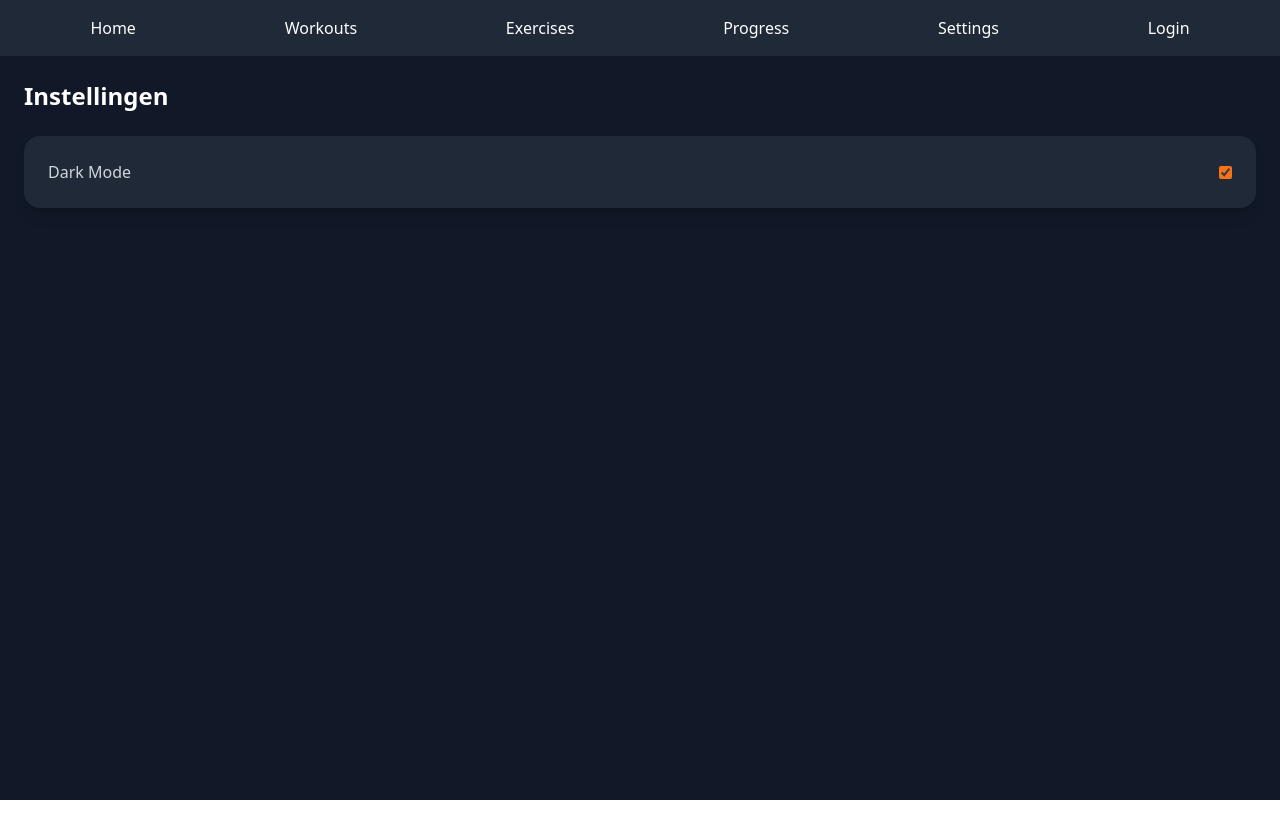
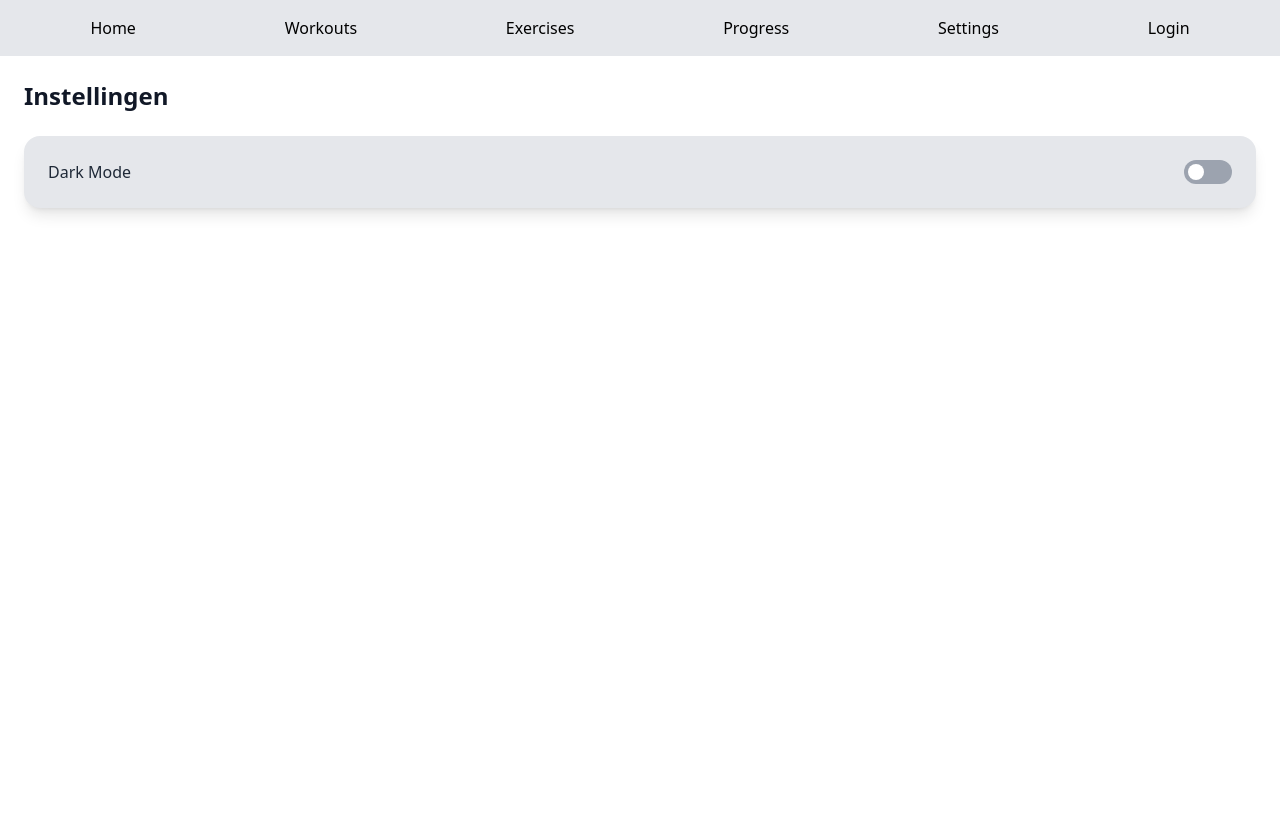
Before and after one commit to JaySchuurman/FitLog, a React (Vite) app: page /settings in a window 1280 px wide. Shown: the top 838 px of the page. Before the commit the page ends 800 px from the top, so only its background shows below. Built offline with nearby package versions, Linux system fonts and the light colour scheme.

Commit message:
theme black to white

```diff
--- a/src/App.jsx
+++ b/src/App.jsx
@@ -6,12 +6,15 @@ import Exercises from "./pages/Exercises";
 import Progress from "./pages/Progress";
 import Settings from "./pages/Settings";
 import Login from "./pages/Login";
+import { ThemeProvider } from "./components/ThemeProvider";
+
 
 function App() {
   return (
+    <ThemeProvider>
     <Router>
-      <div className="min-h-screen bg-gray-900 text-white">
-        <nav className="flex justify-around bg-gray-800 p-4">
+      <div className="min-h-screen bg-white text-black dark:bg-gray-900 dark:text-white transition-colors duration-300">
+        <nav className="flex justify-around bg-gray-200 dark:bg-gray-800 p-4">
           <Link to="/">Home</Link>
           <Link to="/workouts">Workouts</Link>
           <Link to="/exercises">Exercises</Link>
@@ -31,6 +34,7 @@ function App() {
         </Routes>
       </div>
     </Router>
+    </ThemeProvider>
   );
 }
 
--- /dev/null
+++ b/src/components/ThemeProvider.jsx
@@ -0,0 +1,39 @@
+"use client";
+import { createContext, useContext, useEffect, useState } from "react";
+
+const ThemeContext = createContext();
+
+export function ThemeProvider({ children }) {
+  const [darkMode, setDarkMode] = useState(false);
+
+  // check localStorage of systeem voorkeur
+  useEffect(() => {
+    const storedTheme = localStorage.getItem("theme");
+    if (storedTheme) {
+      setDarkMode(storedTheme === "dark");
+    } else {
+      const prefersDark = window.matchMedia("(prefers-color-scheme: dark)").matches;
+      setDarkMode(prefersDark);
+    }
+  }, []);
+
+  useEffect(() => {
+    if (darkMode) {
+      document.documentElement.classList.add("dark");
+      localStorage.setItem("theme", "dark");
+    } else {
+      document.documentElement.classList.remove("dark");
+      localStorage.setItem("theme", "light");
+    }
+  }, [darkMode]);
+
+  return (
+    <ThemeContext.Provider value={{ darkMode, setDarkMode }}>
+      {children}
+    </ThemeContext.Provider>
+  );
+}
+
+export function useTheme() {
+  return useContext(ThemeContext);
+}
--- a/src/components/WorkoutCard.jsx
+++ b/src/components/WorkoutCard.jsx
@@ -1,7 +1,7 @@
 export default function WorkoutCard({ title, exercises }) {
   return (
     <div className="bg-gray-800 p-4 rounded-md shadow-md">
-      <h3 className="text-lg font-bold mb-2">{title}</h3>
+      <h3 className="text-xl font-bold mb-2 text-gray-400">{title}</h3>
       {exercises.length > 0 ? (
         <ul className="list-disc list-inside text-gray-300">
           {exercises.map((exercise, index) => (
--- a/src/pages/Home.jsx
+++ b/src/pages/Home.jsx
@@ -26,7 +26,7 @@ export default function Home() {
   return (
     <div className="p-6 space-y-6">
       <div className="bg-gray-800 p-6 rounded-2xl shadow-lg">
-        <h2 className="text-xl font-bold mb-2">Vandaag’s Workout</h2>
+        <h2 className="text-xl font-bold mb-2 text-gray-400">Vandaag’s Workout</h2>
         <p className="text-gray-400">Geen workout gepland vandaag.</p>
         <button className="mt-4 w-full bg-orange-500 py-2 rounded-xl font-semibold text-white hover:bg-orange-400">
           Nieuwe workout toevoegen
--- a/src/pages/Settings.jsx
+++ b/src/pages/Settings.jsx
@@ -1,10 +1,31 @@
+// src/pages/Settings.jsx
+"use client";
+import { useTheme } from "../components/ThemeProvider";
+
 export default function Settings() {
+  const { darkMode, setDarkMode } = useTheme();
+
   return (
-    <div className="p-6 space-y-6">
-      <h1 className="text-2xl font-bold">Instellingen</h1>
-      <div className="bg-gray-800 p-6 rounded-2xl shadow-lg flex justify-between items-center">
-        <span className="text-gray-300">Dark Mode</span>
-        <input type="checkbox" defaultChecked className="accent-orange-500" />
+    <div className="p-6 space-y-6 bg-white dark:bg-gray-900 min-h-screen transition-colors duration-300">
+      <h1 className="text-2xl font-bold text-gray-900 dark:text-gray-100">
+        Instellingen
+      </h1>
+
+      <div className="bg-gray-200 dark:bg-gray-800 p-6 rounded-2xl shadow-lg flex justify-between items-center">
+        <span className="text-gray-800 dark:text-gray-300">Dark Mode</span>
+
+        <button
+          onClick={() => setDarkMode(!darkMode)}
+          className={`relative w-12 h-6 rounded-full transition-colors duration-300 ${
+            darkMode ? "bg-orange-500" : "bg-gray-400"
+          }`}
+        >
+          <span
+            className={`absolute top-1 left-1 w-4 h-4 bg-white rounded-full transition-transform duration-300 ${
+              darkMode ? "translate-x-6" : "translate-x-0"
+            }`}
+          />
+        </button>
       </div>
     </div>
   );
--- a/tailwind.config.js
+++ b/tailwind.config.js
@@ -1,4 +1,5 @@
 export default {
+  darkMode: "class",
   content: ["./index.html", "./src/**/*.{js,jsx}"],
   theme: {
     extend: {},
```
Also changed, not shown: 1 other file (tests, documents, lock files or other folders).
